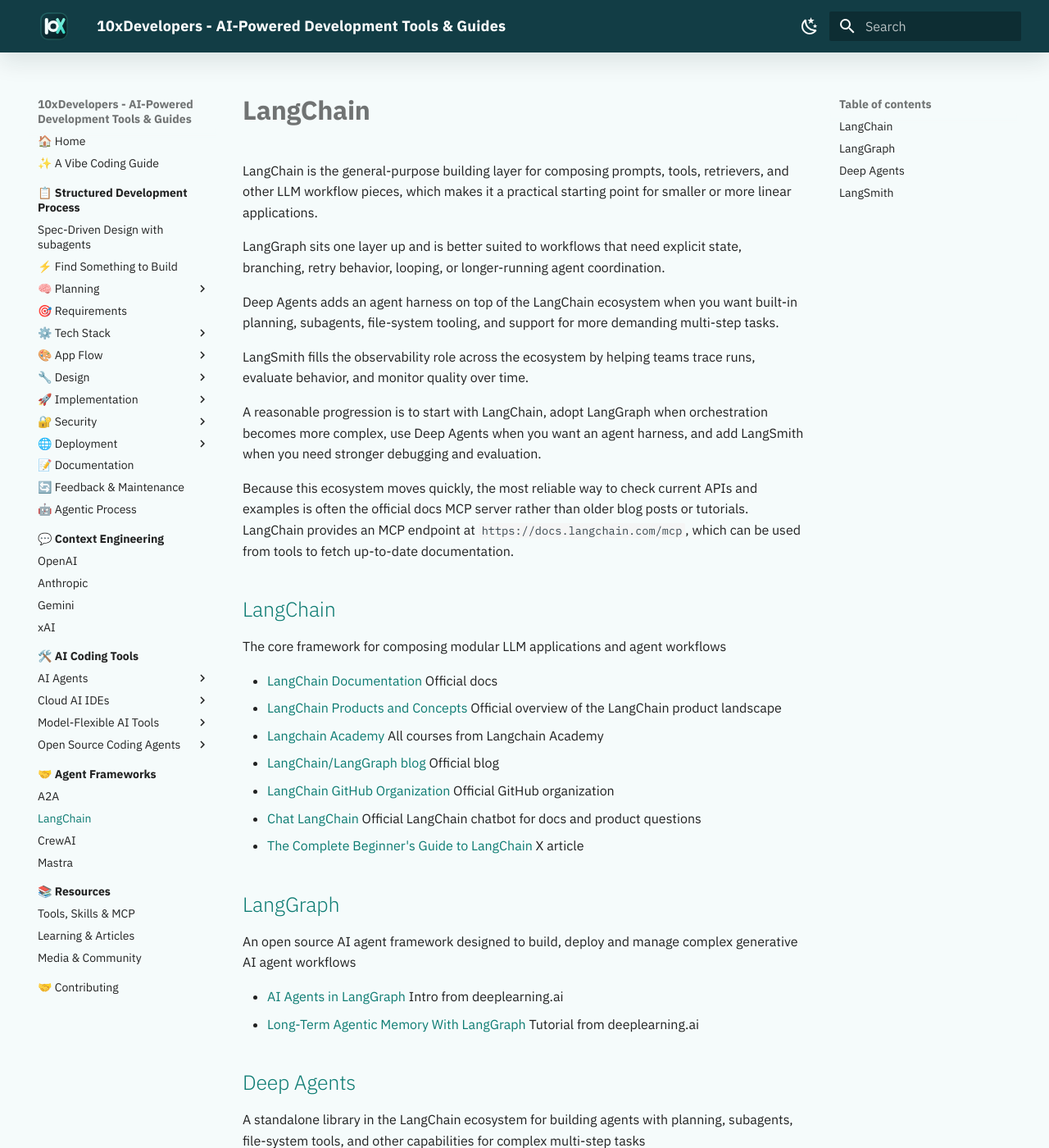
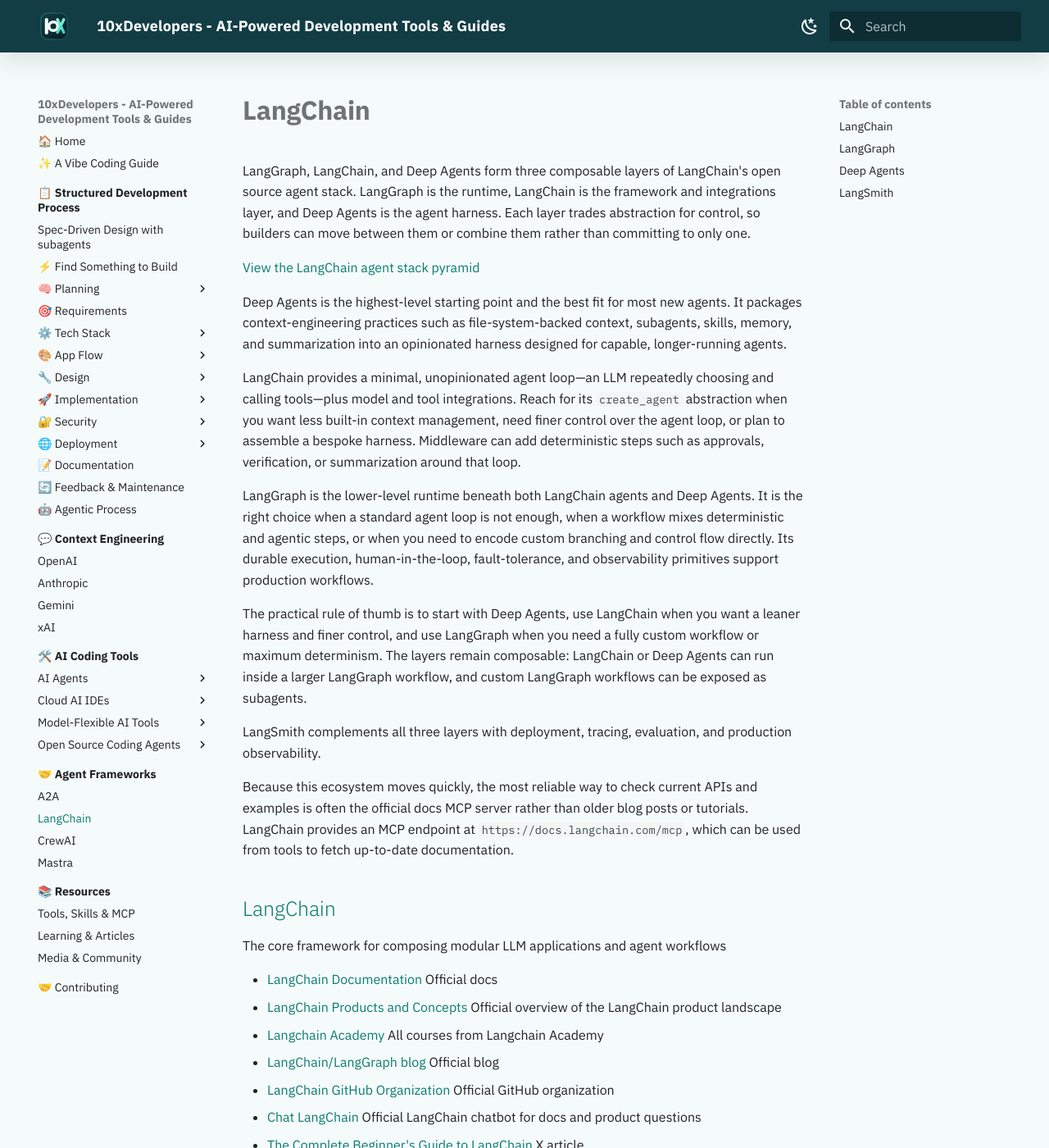
Before and after one commit to shlomoc/10xdev, an MkDocs documentation site: the page built from docs/agent-frameworks/langchain.md, in a window 1280 px wide and 1400 px high. Shown: the whole window at 82% size. Built offline with MkDocs 1.6.1 and Material for MkDocs 9.7.7, drawn with Linux system fonts in a browser that asks for light colours; some of the changed text lies outside the part shown.

Commit message:
updates for langchain

```diff
--- a/docs/agent-frameworks/langchain.md
+++ b/docs/agent-frameworks/langchain.md
@@ -1,14 +1,18 @@
 # **LangChain**
 
-LangChain is the general-purpose building layer for composing prompts, tools, retrievers, and other LLM workflow pieces, which makes it a practical starting point for smaller or more linear applications.
+LangGraph, LangChain, and Deep Agents form three composable layers of LangChain's open source agent stack. LangGraph is the runtime, LangChain is the framework and integrations layer, and Deep Agents is the agent harness. Each layer trades abstraction for control, so builders can move between them or combine them rather than committing to only one.
 
-LangGraph sits one layer up and is better suited to workflows that need explicit state, branching, retry behavior, looping, or longer-running agent coordination.
+[View the LangChain agent stack pyramid](../img/langchain-pyramid.jpeg)
 
-Deep Agents adds an agent harness on top of the LangChain ecosystem when you want built-in planning, subagents, file-system tooling, and support for more demanding multi-step tasks.
+Deep Agents is the highest-level starting point and the best fit for most new agents. It packages context-engineering practices such as file-system-backed context, subagents, skills, memory, and summarization into an opinionated harness designed for capable, longer-running agents.
 
-LangSmith fills the observability role across the ecosystem by helping teams trace runs, evaluate behavior, and monitor quality over time.
+LangChain provides a minimal, unopinionated agent loop—an LLM repeatedly choosing and calling tools—plus model and tool integrations. Reach for its `create_agent` abstraction when you want less built-in context management, need finer control over the agent loop, or plan to assemble a bespoke harness. Middleware can add deterministic steps such as approvals, verification, or summarization around that loop.
 
-A reasonable progression is to start with LangChain, adopt LangGraph when orchestration becomes more complex, use Deep Agents when you want an agent harness, and add LangSmith when you need stronger debugging and evaluation.
+LangGraph is the lower-level runtime beneath both LangChain agents and Deep Agents. It is the right choice when a standard agent loop is not enough, when a workflow mixes deterministic and agentic steps, or when you need to encode custom branching and control flow directly. Its durable execution, human-in-the-loop, fault-tolerance, and observability primitives support production workflows.
+
+The practical rule of thumb is to start with Deep Agents, use LangChain when you want a leaner harness and finer control, and use LangGraph when you need a fully custom workflow or maximum determinism. The layers remain composable: LangChain or Deep Agents can run inside a larger LangGraph workflow, and custom LangGraph workflows can be exposed as subagents.
+
+LangSmith complements all three layers with deployment, tracing, evaluation, and production observability.
 
 Because this ecosystem moves quickly, the most reliable way to check current APIs and examples is often the official docs MCP server rather than older blog posts or tutorials. LangChain provides an MCP endpoint at `https://docs.langchain.com/mcp`, which can be used from tools to fetch up-to-date documentation.
 
@@ -38,6 +42,7 @@ A standalone library in the LangChain ecosystem for building agents with plannin
 - [Deep Agents GitHub](https://github.com/langchain-ai/deepagents) Official repository
 - [How we build evals for Deep Agents](https://blog.langchain.com/how-we-build-evals-for-deep-agents/) LangChain blog post
 - [Your harness, your memory](https://blog.langchain.com/your-harness-your-memory/) LangChain blog post on agent harnesses, memory, and lock-in
+- [Why managed agents are the next big thing in agent building](https://x.com/hwchase17/status/2085780032031760694) X article by Harrison Chase on Managed Deep Agents and production agent infrastructure
 
 ## [LangSmith](https://www.langchain.com/langsmith)
 A unified observability & evals platform where teams can debug, test, and monitor AI app performance
```
Also changed, not shown: docs/img/langchain-pyramid.jpeg (added).
